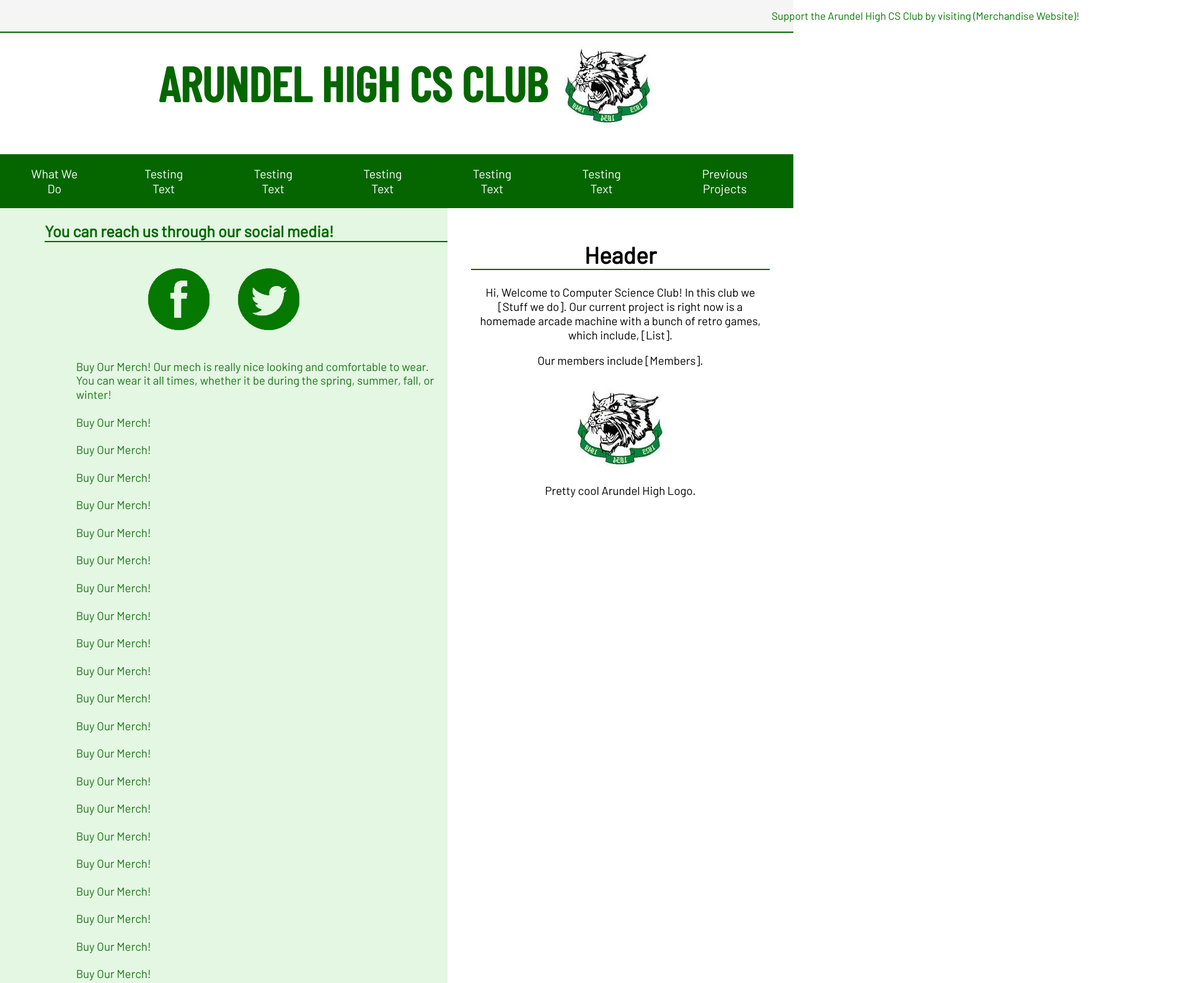
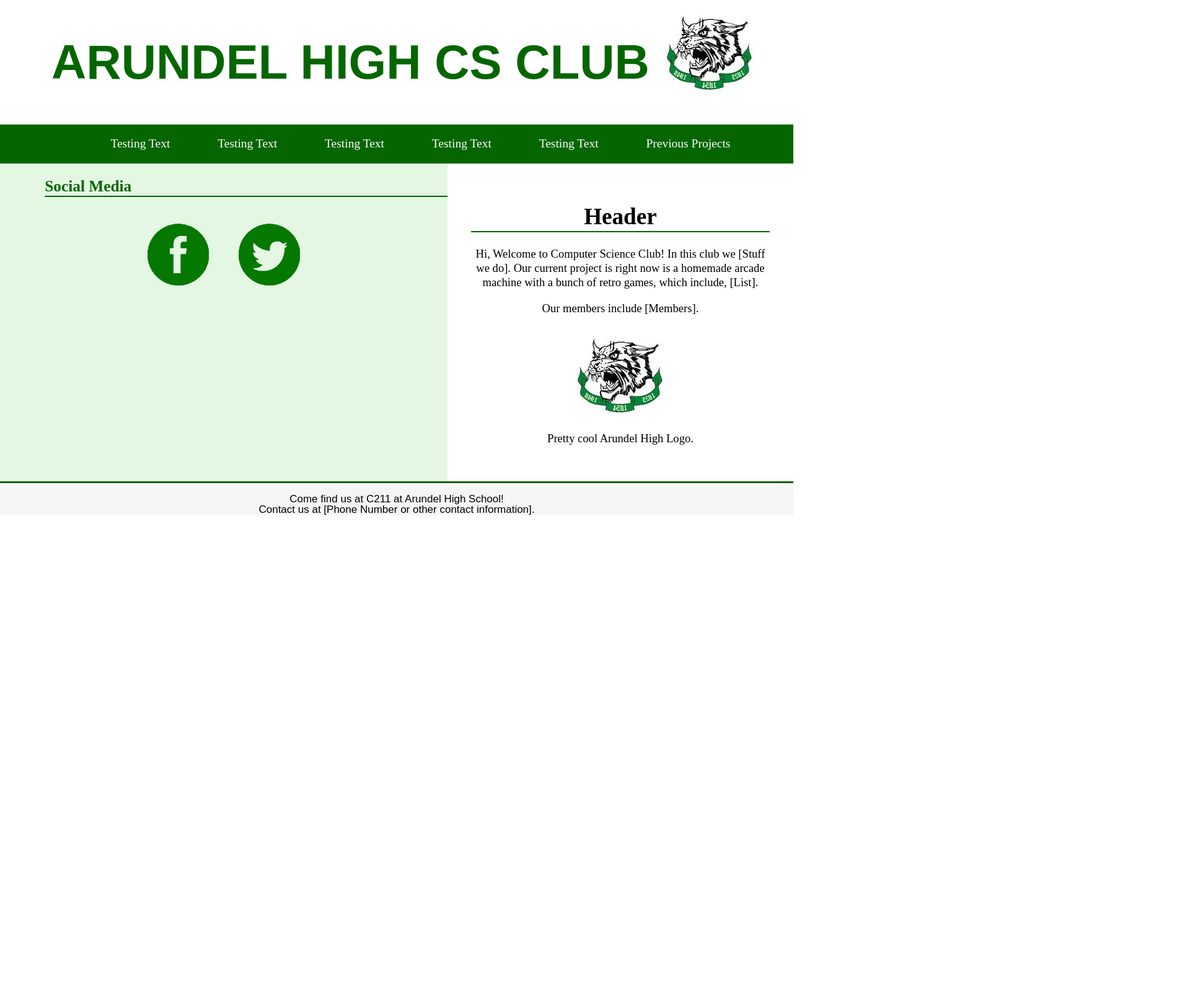
Before and after one commit to imacrazyguylol/csclubsite, a plain HTML site: page index.html in a window 1280 px wide. Shown: the top 1587 px of the page at 62% size, 1920 px wide, since content can reach past the window. After the commit the page ends 832 px from the top, so only its background shows below. Drawn offline with nearby package versions, Linux system fonts and the light colour scheme; a web font is replaced by a local one.

Commit message:
dependencies

```diff
--- a/index.html
+++ b/index.html
@@ -2,39 +2,42 @@
 <html>
 
 <head>
+  <!-- LINKS -->
+  <script src="https://unpkg.com/react-dom@18/umd/react-dom.development.js" crossorigin></script>
+
+  <!-- META -->
   <meta charset="utf-8">
   <meta name="viewport" content="width=device-width">
   <title>Arundel High CS Club</title>
-  <link href="style.css" rel="stylesheet" type="text/css" />
+
+  <!-- FONTS -->
   <link rel="preconnect" href="https://fonts.googleapis.com">
   <link rel="preconnect" href="https://fonts.gstatic.com" crossorigin>
   <link href="https://fonts.googleapis.com/css2?family=Barlow&family=Barlow+Condensed:wght@500&display=swap"
     rel="stylesheet">
+  <link rel="stylesheet" href="https://use.typekit.net/nca3ags.css">
+
+  <!-- OTHER -->
   <link rel="icon" type="image/png" href="favicon.png">
-
+  <link href="style.css" rel="stylesheet" type="text/css" />
 </head>
 
 <body>
 
-  <div id="wrapper">
-    <div id="top">
-      <p class="marquee">Support the Arundel High CS Club by visiting (Merchandise Website)!</p>
+    <div id="title">
+      <div>
+        <a href="index.html"><h1>ARUNDEL HIGH CS CLUB</h1></a>
+      </div>
+      <div>
+        <a href="index.html"><img src="assets/logo.png"></a>
+      </div>
     </div>
 
-    <div id="title">
-      <div>
-        <h1><a href="https://arcade-machine-website.tanjeedfaruque.repl.co/index.html">ARUNDEL HIGH CS CLUB</a></h1>
-      </div>
-      <div>
-        <a href="https://arcade-machine-website.tanjeedfaruque.repl.co/index.html"><img src="assets/logo.png"></a>
-      </div>
-
-    </div>
-    <div id="underTitle">
+    <div id="navBar">
 
       <a href="https://arcade-machine-website-about.tanjeedfaruque.repl.co/">
         <div>
-          <p>What We Do</p>
+          <p></p>
         </div>
       </a>
 
@@ -79,38 +82,11 @@
     <div id="body">
 
       <div id="sidebar">
-        <h2>You can reach us through our social media!</h2>
+        <h2>Social Media</h2>
         <div>
           <img src="assets/fbook.png" style="margin: 3%">
           <img src="assets/twitter.png" style="margin: 3%">
         </div>
-        <p>Buy Our Merch! Our mech is really nice looking and comfortable to wear. You can wear it all times, whether it
-          be during the spring, summer, fall, or winter!</p>
-        <p>Buy Our Merch!</p>
-        <p>Buy Our Merch!</p>
-        <p>Buy Our Merch!</p>
-        <p>Buy Our Merch!</p>
-        <p>Buy Our Merch!</p>
-        <p>Buy Our Merch!</p>
-        <p>Buy Our Merch!</p>
-        <p>Buy Our Merch!</p>
-        <p>Buy Our Merch!</p>
-        <p>Buy Our Merch!</p>
-        <p>Buy Our Merch!</p>
-        <p>Buy Our Merch!</p>
-        <p>Buy Our Merch!</p>
-        <p>Buy Our Merch!</p>
-        <p>Buy Our Merch!</p>
-        <p>Buy Our Merch!</p>
-        <p>Buy Our Merch!</p>
-        <p>Buy Our Merch!</p>
-        <p>Buy Our Merch!</p>
-        <p>Buy Our Merch!</p>
-        <p>Buy Our Merch!</p>
-        <p>Buy Our Merch!</p>
-        <p>Buy Our Merch!</p>
-        <p>Buy Our Merch!</p>
-        <p>Buy Our Merch!</p>
       </div>
 
       <div id="content">
@@ -148,8 +124,11 @@
     </div>
   </div>
 
-  <script src="script.js"></script>
+  <!-- SCRIPTS -->
+  <script type="text/babel"src="script.js"></script>
+  <script src="https://unpkg.com/react@18/umd/react.development.js" crossorigin></script>
   <script src="https://unpkg.com/react-dom@18/umd/react-dom.development.js" crossorigin></script>
+  <script src="https://unpkg.com/babel-standalone@6/babel.min.js"></script>
 </body>
 
 </html>
--- a/style.css
+++ b/style.css
@@ -1,3 +1,10 @@
+:root{
+  --kellyGreen: #056600;
+  --darkModeGray: #303A40;
+  --blueGray: #46545D;
+  --offWhite: #F5F5F5;
+}
+
 html, body {
   height: 100%;
   width: 100%;
@@ -25,7 +32,7 @@ body {
   height: 7%;
   background-color: #F5F5F5;
   border-bottom: solid;
-  border-bottom-color: #056600;
+  border-bottom-color: var(--kellyGreen);
   border-bottom-width: 2px;
   color: #067A00;
   font-weight: 400;
@@ -35,23 +42,22 @@ body {
 #footer {
   background-color: #F5F5F5;
   border-top: solid;
-  border-top-color: #056600;
+  border-top-color: var(--kellyGreen);
   color: black;
-  font-family: "Barlow", sans-serif;
+  font-family: "Brother-1816", sans-serif;
   font-weight: 400;
   font-size: 17px;
   line-height: 1;
 }
 #title {
-  font-family: "Barlow Condensed", sans-serif;
+  font-family: "brother-1816", "barlow-condensed", sans-serif;
   font-size: 3em;
   text-align: left;
-  padding-left: 20%;
-  line-height: 1.6;
-  color: #056600;
+  color: var(--kellyGreen);
   font-weight: normal;
   display: flex;
   flex-flow: row no-wrap;
+  justify-content: center;
 }
 #title a {
   text-decoration: none;
@@ -65,24 +71,24 @@ body {
 #title a:visited {
   color: inherit;
 }
-#underTitle {
+#navBar {
   width: 100%;
-  background-color: #056600;
+  background-color: var(--kellyGreen);
   color: white;
   font-size: 1.5em;
   display: flex;
   justify-content: center;
 }
-#underTitle a {
+#navBar a {
   text-decoration: none;
   color: inherit;
   padding-left: 3%;
   padding-right: 3%;
 }
-#underTitle a:link a:visited {
+#navBar a:link a:visited {
   color: inherit;
 }
-#underTitle a:hover {
+#navBar a:hover {
   color: black;
   background-color: #F5F5F5;
 }
@@ -93,17 +99,17 @@ body {
   overflow: hidden;
 }
 #body hr {
-  border-top: 2px solid #056600;
+  border-top: 2px solid var(--kellyGreen);
 }
 #sidebar {
   background-color: rgba(200, 239, 198, 0.5);
   width: 60%;
 }
 #sidebar h1,h2,h3,h4,h5,h6 {
-  color: #056600;
+  color: var(--kellyGreen);
   text-align: left;
   margin-left: 10%;
-  border-bottom: solid #056600 2px;
+  border-bottom: solid var(--kellyGreen) 2px;
 }
 #sidebar p {
   color: #1d7519;
@@ -112,7 +118,7 @@ body {
   margin-right: 2%;
   font-size: 1.1em;
 }
-#sidebar p, img, h1, h2, h3, h4, h5, h6 {
+#sidebar p, img, h2, h3, h4, h5, h6 {
   margin-top: 3%;
 }
 #content {
@@ -122,7 +128,7 @@ body {
   font-size: 1.1em;
 }
 #content h1,h2,h3,h4,h5,h6 {
-  border-bottom: solid #056600 2px;
+  border-bottom: solid var(--kellyGreen) 2px;
 }
 @keyframes marquee {
   0% {
```
Also changed, not shown: 1 other file.
